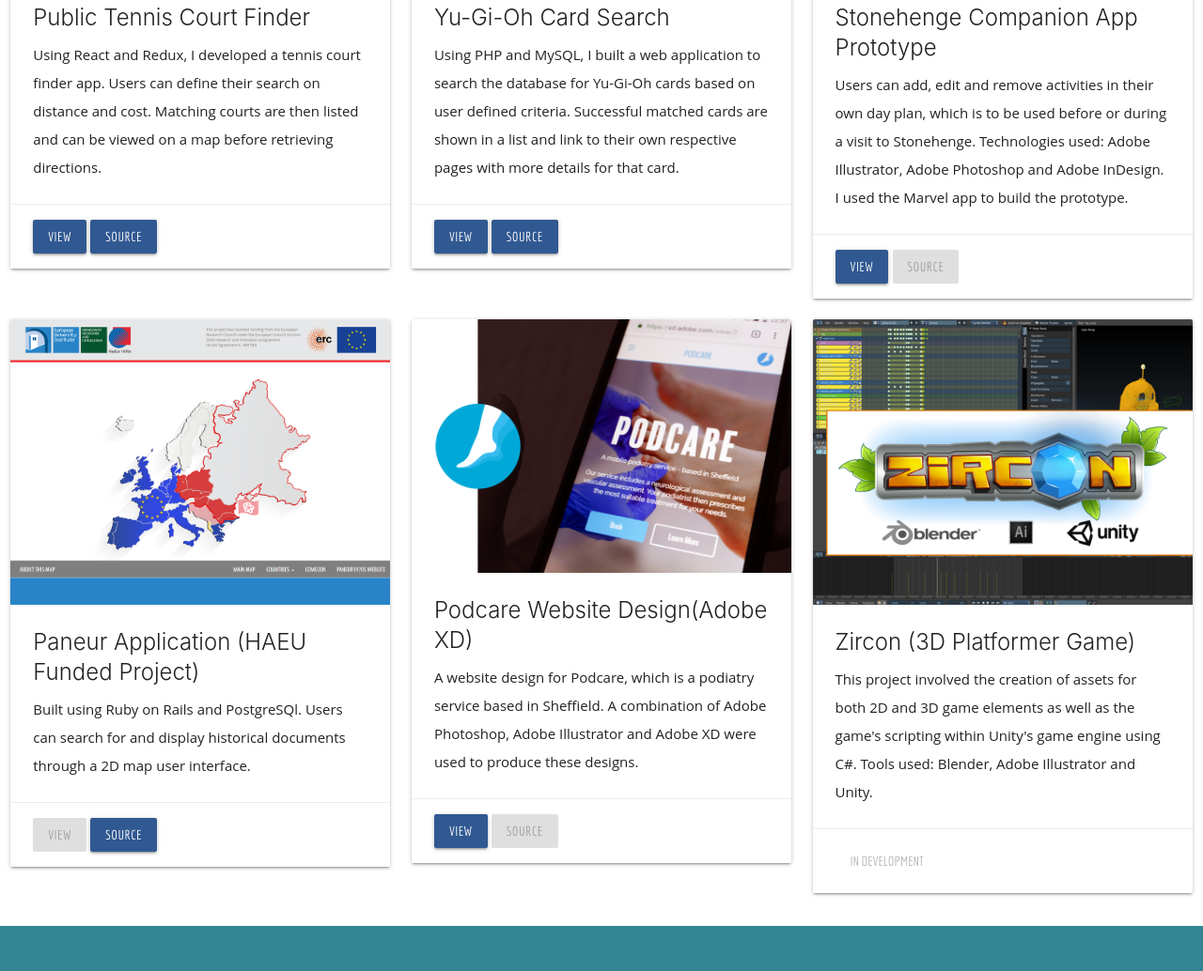
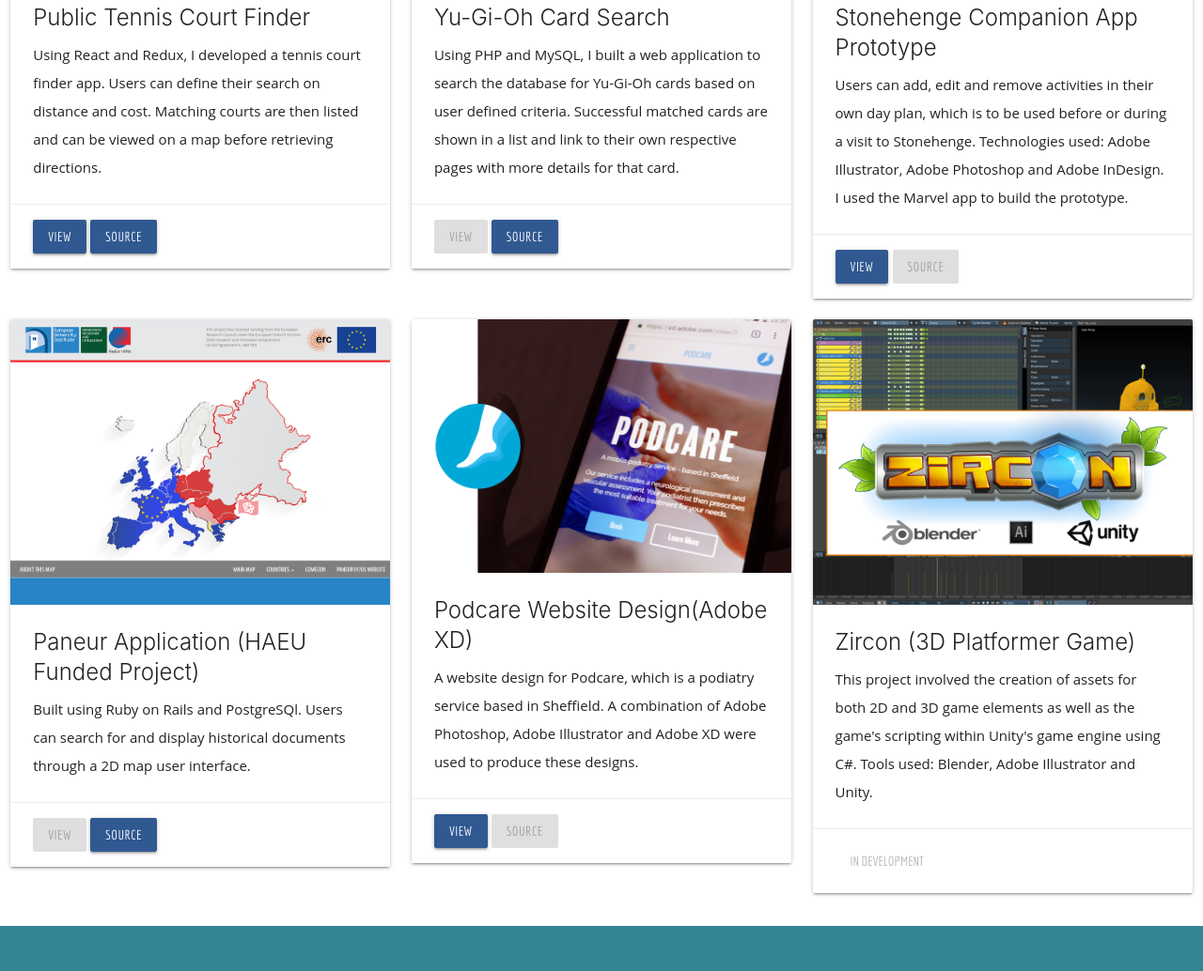
Before and after one commit to ReaIIyBigShrimp/reaiiybigshrimp.github.io, a website: page index.html in a window 1280 px wide. Shown: the part 1567-2601 px from the top of the page at 94% size. Drawn offline with nearby package versions, Linux system fonts and the light colour scheme.

Commit message:
Buttons updated.

```diff
--- a/index.html
+++ b/index.html
@@ -165,7 +165,7 @@
                         with more details for that card.</p>
                 </div>
                 <div class="card-action">
-                    <a href="http://www.darryldolan.info/yugioh" class="waves-effect btn">View</a>
+                    <a href="http://www.darryldolan.info/yugioh" class="waves-effect btn disabled">View</a>
                     <a href="https://github.com/ReaIIyBigShrimp/card_search" class="waves-effect btn">Source</a>
                 </div>
             </div>
```
